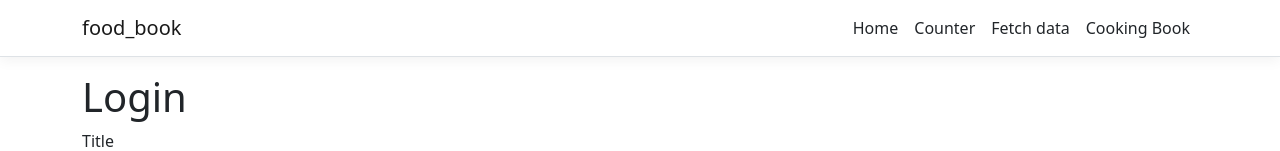
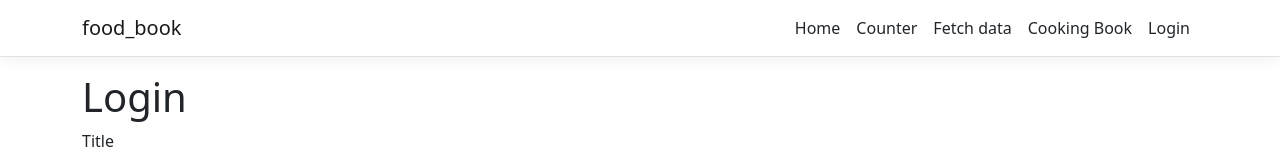
Before and after one commit to dperkowski/food-book, a React (Create React App) app in the folder ClientApp/: page /login in a window 1280 px wide. Shown: the top 151 px of the page. Built offline with nearby package versions, Linux system fonts and the light colour scheme.

Commit message:
Menu form created

```diff
--- a/ClientApp/src/components/NavMenu.js
+++ b/ClientApp/src/components/NavMenu.js
@@ -1,4 +1,4 @@
-import React, { Component } from "react";
+import React, { useState } from "react";
 import {
   Collapse,
   Container,
@@ -11,25 +11,22 @@ import {
 import { Link } from "react-router-dom";
 import "./NavMenu.css";
 
-export class NavMenu extends Component {
-  static displayName = NavMenu.name;
+const NavMenu = () => {
+  const displayName = NavMenu.name;
+  const [collapsed, setCollapsed] = useState(true);
 
-  constructor(props) {
-    super(props);
+  const toggleNavbar = () => {
+    setCollapsed((prev) => !prev);
+  };
 
-    this.toggleNavbar = this.toggleNavbar.bind(this);
-    this.state = {
-      collapsed: true,
-    };
-  }
+  const menuItem = (path, title) => (
+    <NavItem>
+      <NavLink tag={Link} className="text-dark" to={path}>
+        {title}
+      </NavLink>
+    </NavItem>
+  );
 
-  toggleNavbar() {
-    this.setState({
-      collapsed: !this.state.collapsed,
-    });
-  }
-
-  render() {
   return (
     <header>
       <Navbar
@@ -40,38 +37,24 @@ export class NavMenu extends Component {
           <NavbarBrand tag={Link} to="/">
             food_book
           </NavbarBrand>
-            <NavbarToggler onClick={this.toggleNavbar} className="mr-2" />
+          <NavbarToggler onClick={toggleNavbar} className="mr-2" />
           <Collapse
             className="d-sm-inline-flex flex-sm-row-reverse"
-              isOpen={!this.state.collapsed}
+            isOpen={!collapsed}
             navbar
           >
             <ul className="navbar-nav flex-grow">
-                <NavItem>
-                  <NavLink tag={Link} className="text-dark" to="/">
-                    Home
-                  </NavLink>
-                </NavItem>
-                <NavItem>
-                  <NavLink tag={Link} className="text-dark" to="/counter">
-                    Counter
-                  </NavLink>
-                </NavItem>
-                <NavItem>
-                  <NavLink tag={Link} className="text-dark" to="/fetch-data">
-                    Fetch data
-                  </NavLink>
-                </NavItem>
-                <NavItem>
-                  <NavLink tag={Link} className="text-dark" to="/cooking-book">
-                    Cooking Book
-                  </NavLink>
-                </NavItem>
+              {menuItem("/", "Home")}
+              {menuItem("/counter", "Counter")}
+              {menuItem("/fetch-data", "Fetch data")}
+              {menuItem("/cooking-book", "Cooking Book")}
+              {menuItem("/login", "Login")}
             </ul>
           </Collapse>
         </Container>
       </Navbar>
     </header>
   );
-  }
-}
+};
+
+export default NavMenu;
```
Also changed, not shown: ClientApp/src/components/Layout.js (+5 -7 lines). Lines whose indentation alone changed are shown as unchanged.
